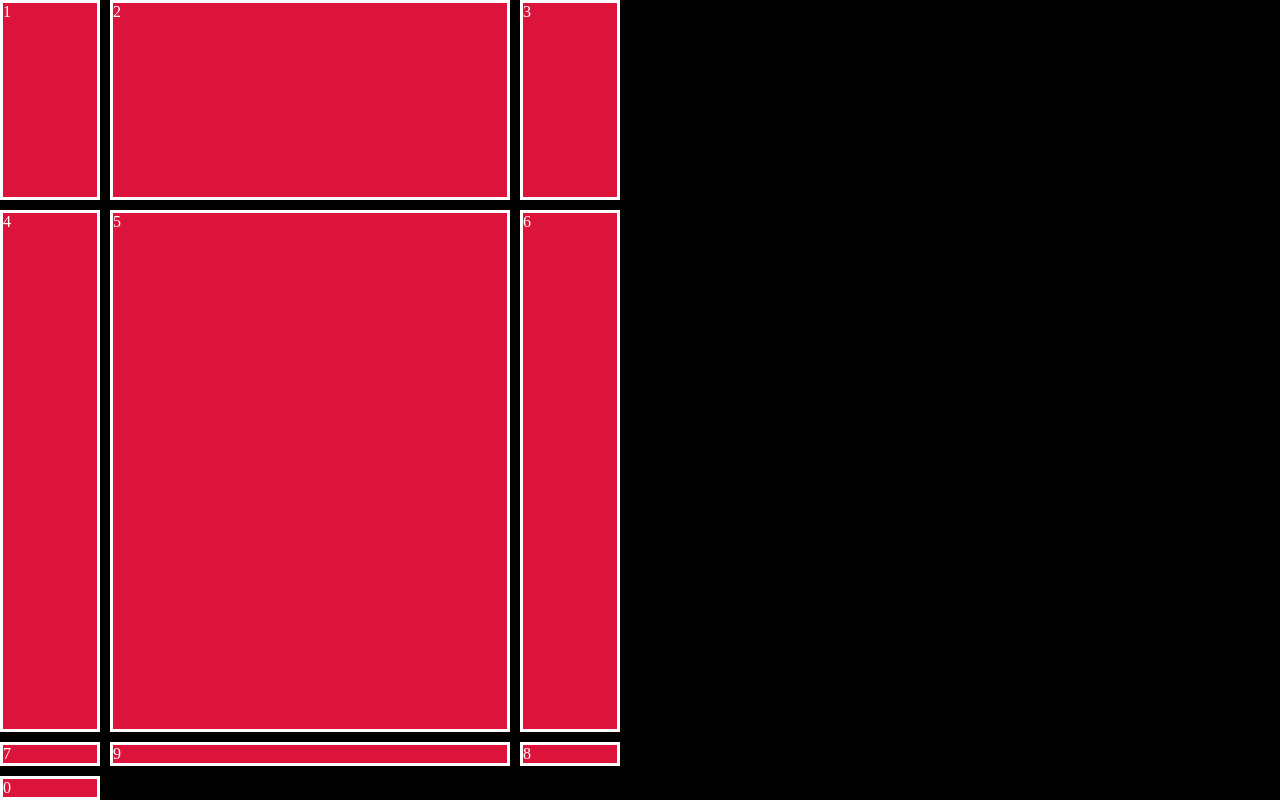
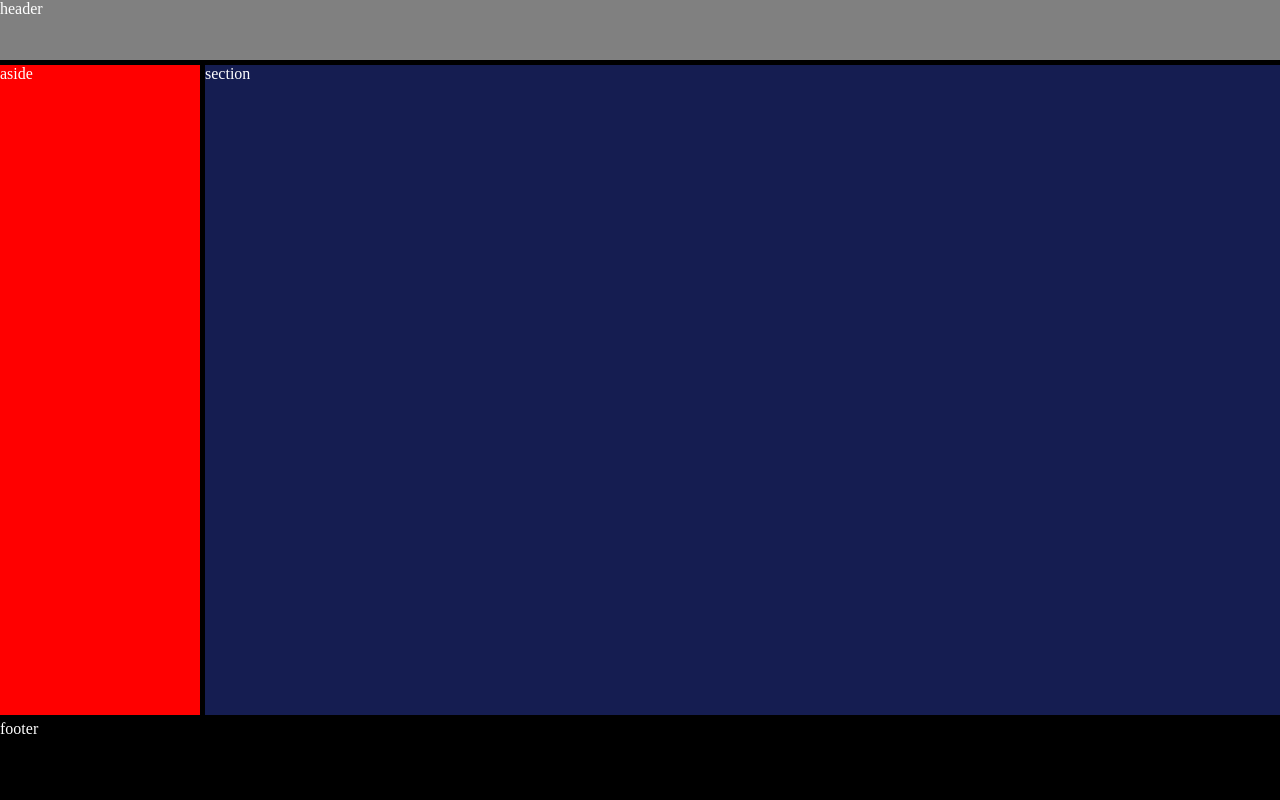
Before and after one commit to chetan7855/cohort2, a plain HTML site: page day 18/index.html in a window 1280 px wide. Drawn offline with Linux system fonts and the light colour scheme.

Commit message:
grid sections

```diff
--- a/day 18/index.html
+++ b/day 18/index.html
@@ -8,16 +8,11 @@
 </head>
 <body>
     <main>
-        <div class="child">1</div>
-        <div class="child">2</div>
-        <div class="child">3</div>
-        <div class="child">4</div>
-        <div class="child">5</div>
-        <div class="child">6</div>
-        <div class="child">7</div>
-        <div class="child">9</div>
-        <div class="child">8</div>
-        <div class="child">0</div>
+        <header>header</header>
+        <aside>aside</aside>
+        <section>section
+        </section>
+        <footer>footer</footer>
     </main>
 </body>
 </html>
--- a/day 18/style.css
+++ b/day 18/style.css
@@ -15,12 +15,32 @@ main{
     width: 100%;
     background-color: black;
     display:grid;
-    grid-template-columns: 100px minmax(100px, 400px) 100px;
-    grid-template-rows: 200px 1fr;
-    grid-gap: 10px;
+    grid-template-columns: 200px 1fr;
+    grid-template-rows: 60px 1fr 80px ;
+    grid-gap:5px;
+
+    grid-template-areas: "header header"
+                          "aside section"
+                          "footer footer";
 }
-.child{
-    background-color:crimson;
 
-    border: 3px solid white;
+
+header{
+    background-color: grey;
+    grid-area: header;
 }
+
+aside{
+    background-color: red;
+    grid-area:aside;
+}
+
+section{
+    background-color:rgb(21, 29, 81);
+    grid-area: section;
+}
+
+footer{
+    background-color:  black;
+    grid-area:footer;
+}
```
